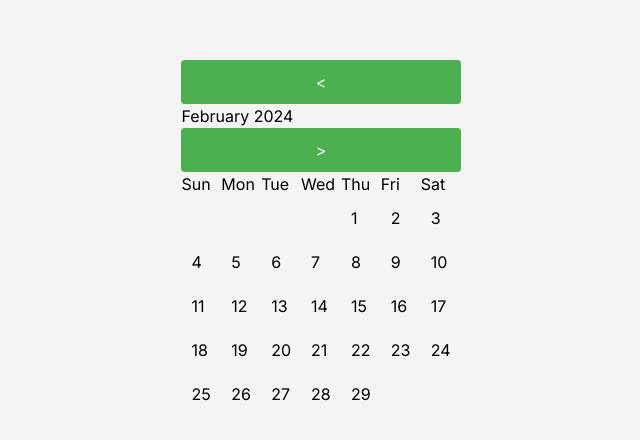
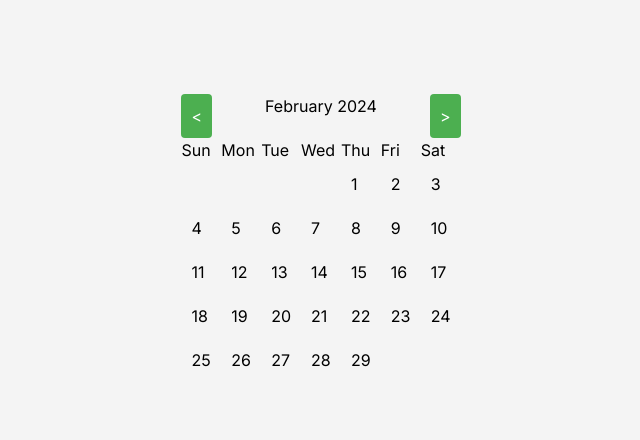
Before and after one commit to grt812/VCal, a Next.js app: page / in a window 1280 px wide. Shown: the part 162-602 px from the top of the page, without its empty margins (319-959 px from the left). Built offline with nearby package versions, Linux system fonts and the light colour scheme.

Commit message:
improved styling and month switch interface

```diff
--- a/app/globals.css
+++ b/app/globals.css
@@ -74,7 +74,7 @@ input {
 }
 
 button {
-  width: 100%;
+  /* width: 100%; */
   padding: 10px;
   background-color: #4caf50;
   color: #fff;
--- a/components/calendar/calendar.js
+++ b/components/calendar/calendar.js
@@ -46,9 +46,9 @@ export default function Calendar() {
 
   return (
     <div className="calendar">
-      <div className="header">
+      <div className="flex header">
         <button onClick={goToPreviousMonth}>&lt;</button>
-        <span>{date.toLocaleString('default', { month: 'long', year: 'numeric' })}</span>
+        <span class="grow text-center">{date.toLocaleString('default', { month: 'long', year: 'numeric' })}</span>
         <button onClick={goToNextMonth}>&gt;</button>
       </div>
       <div className="days">
```
